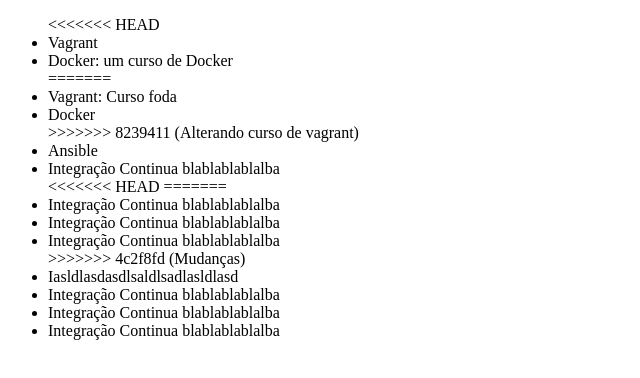
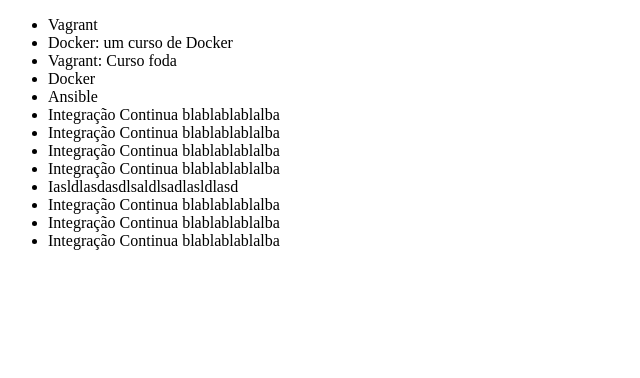
Before and after one commit to ktverde/Alura-git, a plain HTML site: page index.html in a window 1280 px wide. Shown: the whole page, without its empty margins (0-640 px from the left). Drawn offline with Linux system fonts and the light colour scheme.

Commit message:
Alterado os dados do codigo

```diff
--- a/index.html
+++ b/index.html
@@ -6,21 +6,15 @@
 </head>
 <body>
     <ul>
-<<<<<<< HEAD
         <li>Vagrant</li>
         <li>Docker: um curso de Docker</li>
-=======
         <li>Vagrant: Curso foda</li>
         <li>Docker</li>
->>>>>>> 8239411 (Alterando curso de vagrant)
         <li>Ansible</li>
-        <li>Integração Continua blablablablalba</li>
-<<<<<<< HEAD
-=======
         <li>Integração Continua blablablablalba</li>
         <li>Integração Continua blablablablalba</li>
         <li>Integração Continua blablablablalba</li>
->>>>>>> 4c2f8fd (Mudanças)
+        <li>Integração Continua blablablablalba</li>
         <li>Iasldlasdasdlsaldlsadlasldlasd</li>
         <li>Integração Continua blablablablalba</li>
         <li>Integração Continua blablablablalba</li>
```
